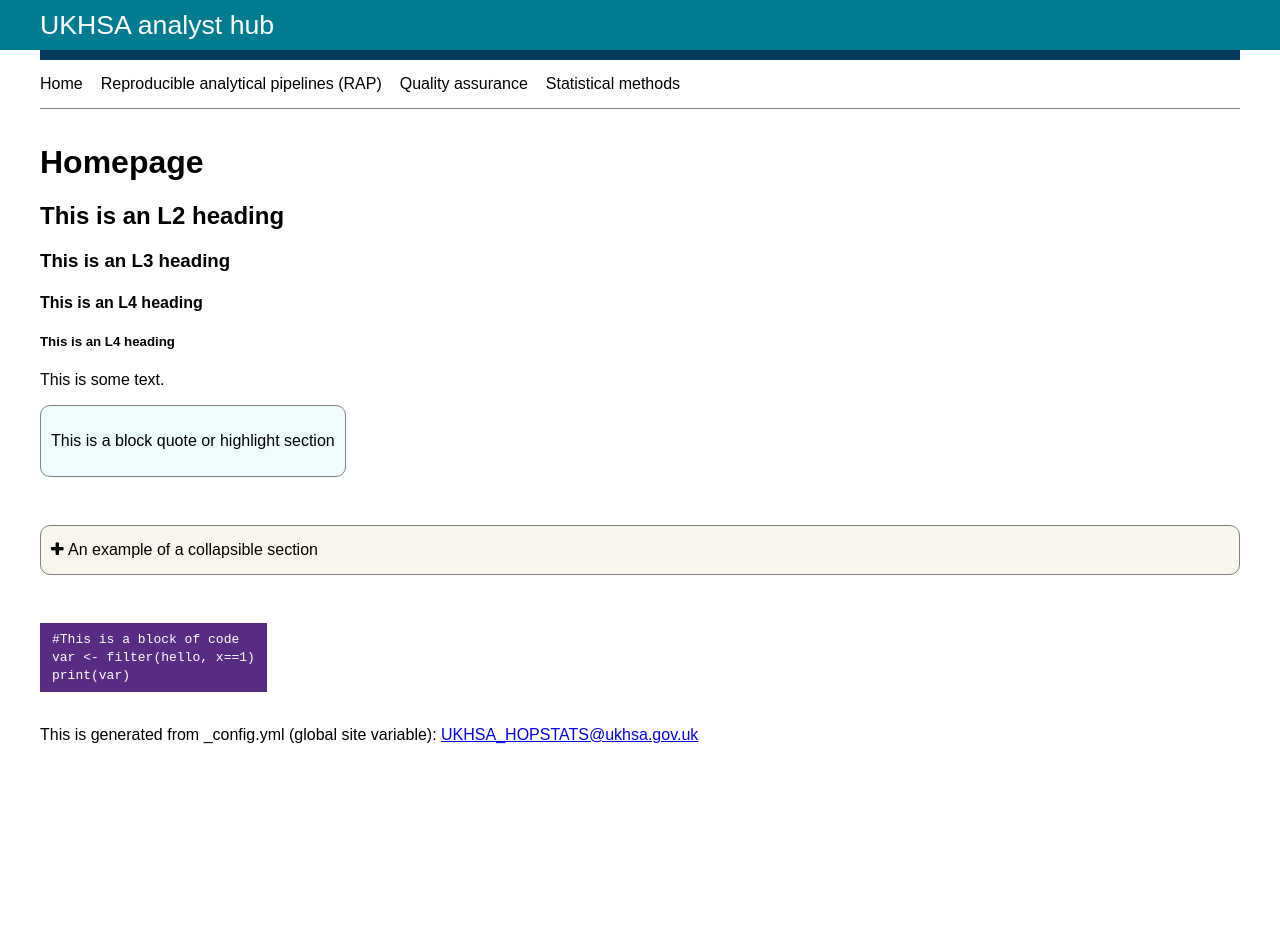
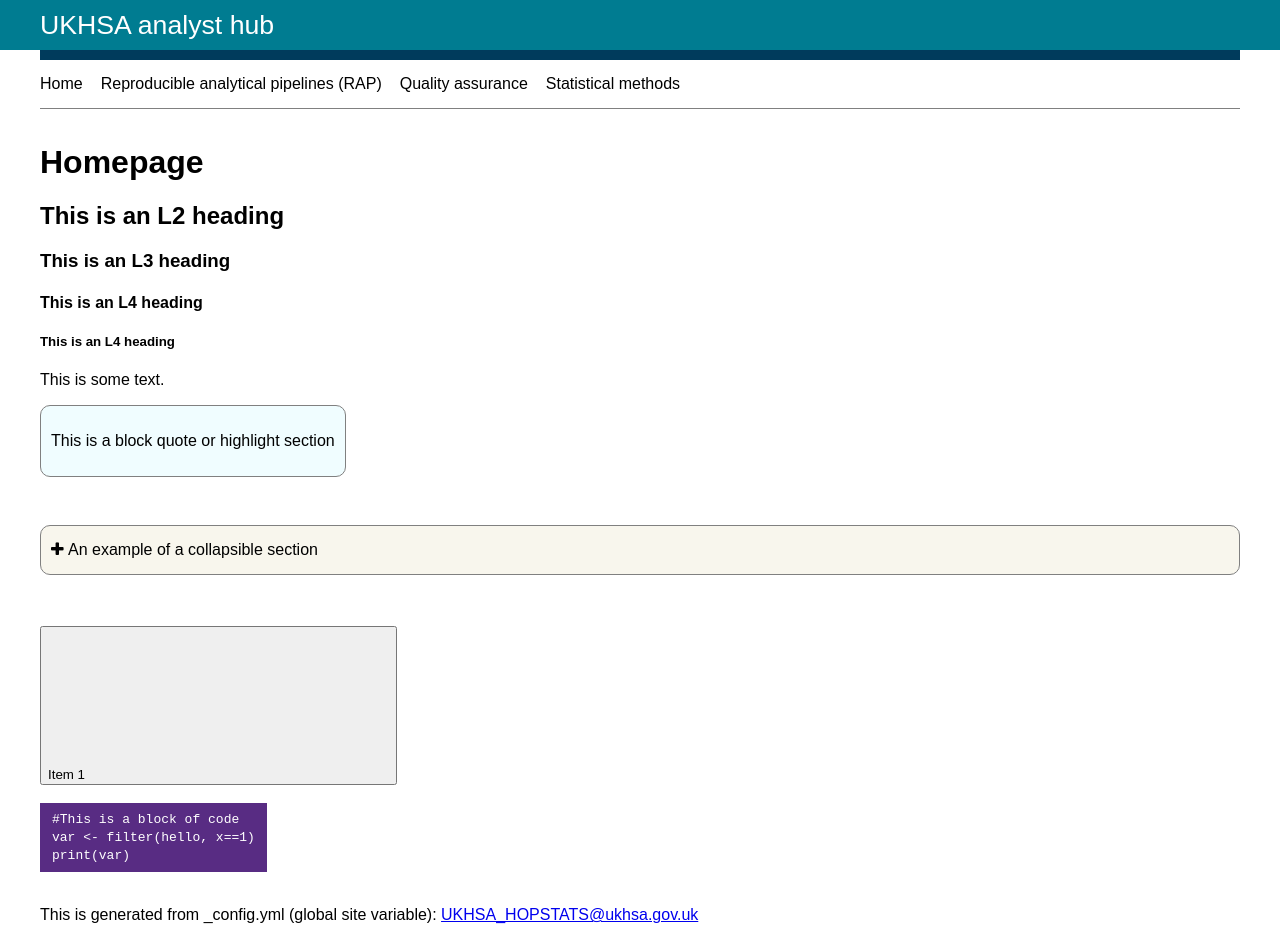
Before and after one commit to BenCuff/github-pages-test, a Jekyll site: the page built from docs/index.md, in a window 1280 px wide. Built offline with Jekyll 4.4.1, drawn with Linux system fonts in a browser that asks for light colours; before the commit the page ends 900 px from its top, so only the background shows below that.

Commit message:
Fixing expandable section attempt 5

```diff
--- a/docs/index.md
+++ b/docs/index.md
@@ -33,6 +33,26 @@ This is some text.
 
 
 
+<h3>
+  <button id="accordion-header-1"
+          aria-expanded="false"
+          aria-controls="accordion-panel-1"
+          data-accordion-header>
+    Item 1
+    <svg aria-hidden="true">...</svg>
+  </button>
+</h3>
+<section id="accordion-panel-1"
+          aria-labelledby="accordion-header-1"
+          hidden>
+  <p>Lorem ipsum dolor sit amet...</p>
+</section>
+
+
+
+
+
+
 <div class="code-block">
   <p>#This is a block of code</p>
   <p>var <- filter(hello, x==1)</p>
```
